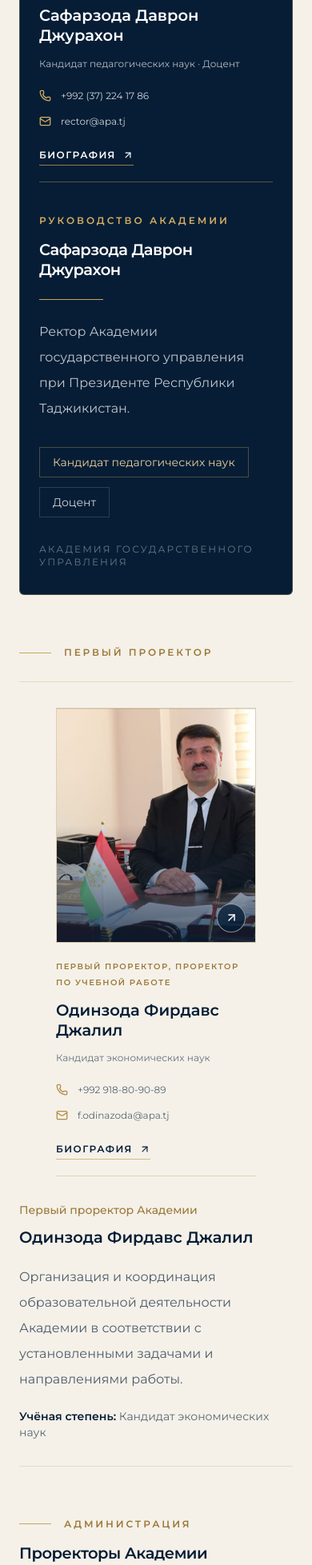
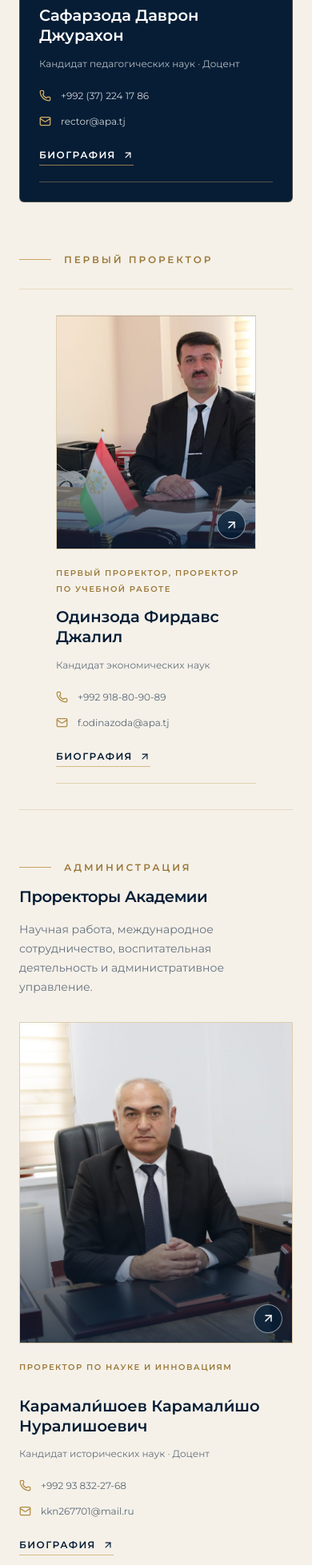
Before and after one commit to karimzade4444/APA, a Next.js app: page /about/leadership in a window 390 px wide. Shown: the part 1542-3499 px from the top of the page at 80% size. Built offline with nearby package versions, Linux system fonts and the light colour scheme.

Commit message:
Изменение карточки руководство для телефона

```diff
--- a/src/components/leadership/LeadershipGrid.tsx
+++ b/src/components/leadership/LeadershipGrid.tsx
@@ -40,7 +40,7 @@ export function LeadershipGrid() {
             <div className="pointer-events-none absolute -right-8 -top-12 h-56 w-56 rounded-full border border-[#c9a45c]/15" />
 
             <div className="relative grid items-center gap-8 p-6 sm:p-10 lg:grid-cols-[0.8fr_1.2fr] lg:gap-14 lg:p-14">
-              <div className="mx-auto w-full max-w-[340px]">
+              <div className="mx-auto w-full max-w-85">
                 <LeadershipCard
                   leader={rector}
                   index={0}
@@ -48,7 +48,7 @@ export function LeadershipGrid() {
                 />
               </div>
 
-              <div className="relative py-2 text-white">
+              <div className="relative py-2 text-white hidden lg:block">
                 <p className="mb-4 text-xs font-semibold uppercase tracking-[0.25em] text-[#d4af62]">
                   Руководство Академии
                 </p>
@@ -78,9 +78,7 @@ export function LeadershipGrid() {
                   )}
                 </div>
 
-                <p className="mt-8 text-xs uppercase tracking-[0.18em] text-white/40">
-                  Академия государственного управления
-                </p>
+
               </div>
             </div>
           </div>
@@ -98,14 +96,14 @@ export function LeadershipGrid() {
           </div>
 
           <div className="grid items-center gap-8 border-y border-[#c9a45c]/30 py-8 sm:py-10 lg:grid-cols-[250px_1fr] lg:gap-14">
-            <div className="mx-auto w-full max-w-[250px]">
+            <div className="mx-auto w-full max-w-62.5">
               <LeadershipCard
                 leader={firstViceRector}
                 index={1}
               />
             </div>
 
-            <div>
+            <div className="hidden lg:block">
               <p className="mb-3 text-sm font-medium text-[#9b7939]">
                 Первый проректор Академии
               </p>
```
